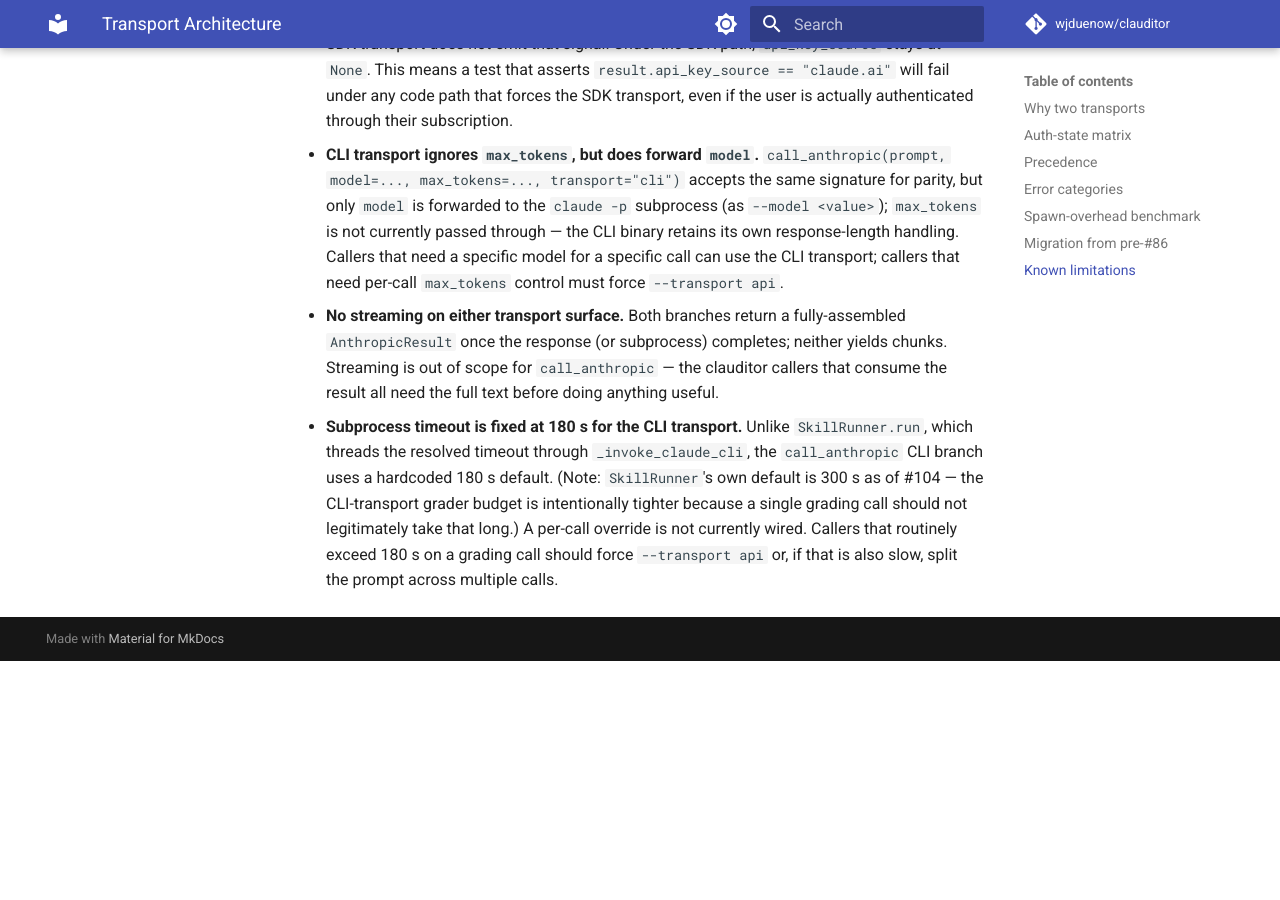
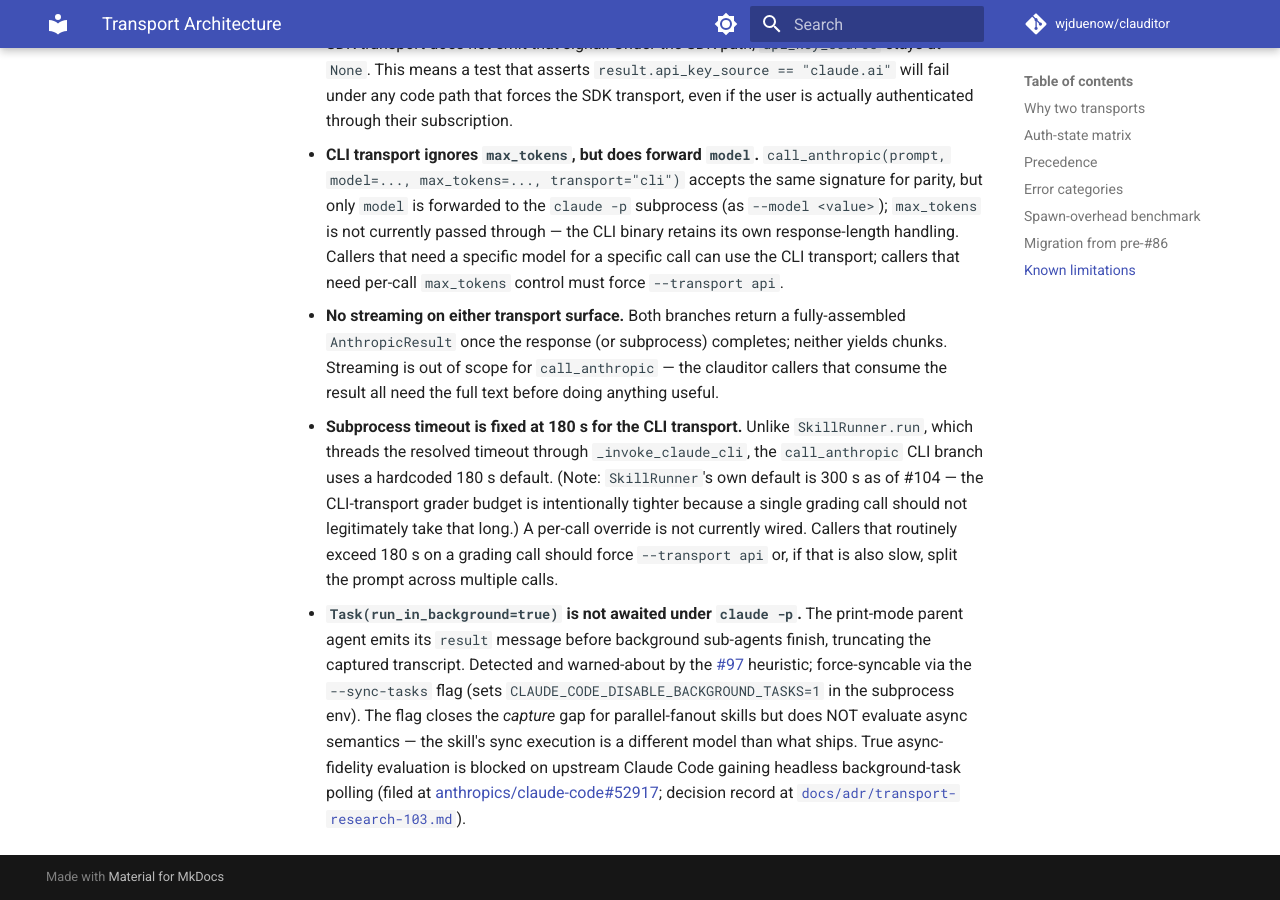
Before and after one commit to wjduenow/clauditor, an MkDocs documentation site: the page built from docs/transport-architecture.md, in a window 1280 px wide and 900 px high, scrolled down 6959 px. Built offline with MkDocs 1.6.1 and Material for MkDocs 9.7.7, drawn with Linux system fonts in a browser that asks for light colours; comment, search, counter and statistics services are not loaded; before the commit the page ends 7620 px from its top, so only the background shows below that.

Commit message:
docs: add Skill Compatibility section to README + transport-architecture limitation entry
Documents what's possible today for skills that use background
sub-agents:
- README gains a top-level Skill Compatibility section explaining
  what works transparently, what works under --sync-tasks (with the
  fidelity caveat), and what's blocked on upstream.
- transport-architecture.md gets a Known limitations entry for the
  Task(run_in_background=true) gap, pointing at #97 (warn), #116
  (--sync-tasks workaround), and anthropics/claude-code#52917
  (upstream fix dependency).
- Both link the ADR at docs/adr/transport-research-103.md as the
  decision record.

Refs #103 Tier 1 docs work.

```diff
--- a/docs/transport-architecture.md
+++ b/docs/transport-architecture.md
@@ -131,3 +131,4 @@ The two transports have intentional observability gaps that callers should know
 - **CLI transport ignores `max_tokens`, but does forward `model`.** `call_anthropic(prompt, model=..., max_tokens=..., transport="cli")` accepts the same signature for parity, but only `model` is forwarded to the `claude -p` subprocess (as `--model <value>`); `max_tokens` is not currently passed through — the CLI binary retains its own response-length handling. Callers that need a specific model for a specific call can use the CLI transport; callers that need per-call `max_tokens` control must force `--transport api`.
 - **No streaming on either transport surface.** Both branches return a fully-assembled `AnthropicResult` once the response (or subprocess) completes; neither yields chunks. Streaming is out of scope for `call_anthropic` — the clauditor callers that consume the result all need the full text before doing anything useful.
 - **Subprocess timeout is fixed at 180 s for the CLI transport.** Unlike `SkillRunner.run`, which threads the resolved timeout through `_invoke_claude_cli`, the `call_anthropic` CLI branch uses a hardcoded 180 s default. (Note: `SkillRunner`'s own default is 300 s as of #104 — the CLI-transport grader budget is intentionally tighter because a single grading call should not legitimately take that long.) A per-call override is not currently wired. Callers that routinely exceed 180 s on a grading call should force `--transport api` or, if that is also slow, split the prompt across multiple calls.
+- **`Task(run_in_background=true)` is not awaited under `claude -p`.** The print-mode parent agent emits its `result` message before background sub-agents finish, truncating the captured transcript. Detected and warned-about by the [#97](https://github.com/wjduenow/clauditor/issues/97) heuristic; force-syncable via the `--sync-tasks` flag (sets `CLAUDE_CODE_DISABLE_BACKGROUND_TASKS=1` in the subprocess env). The flag closes the *capture* gap for parallel-fanout skills but does NOT evaluate async semantics — the skill's sync execution is a different model than what ships. True async-fidelity evaluation is blocked on upstream Claude Code gaining headless background-task polling (filed at [anthropics/claude-code#52917](https://github.com/anthropics/claude-code/issues/52917); decision record at [`docs/adr/transport-research-103.md`](adr/transport-research-103.md)).
```
Also changed, not shown: README.md (+10 -0 lines).
